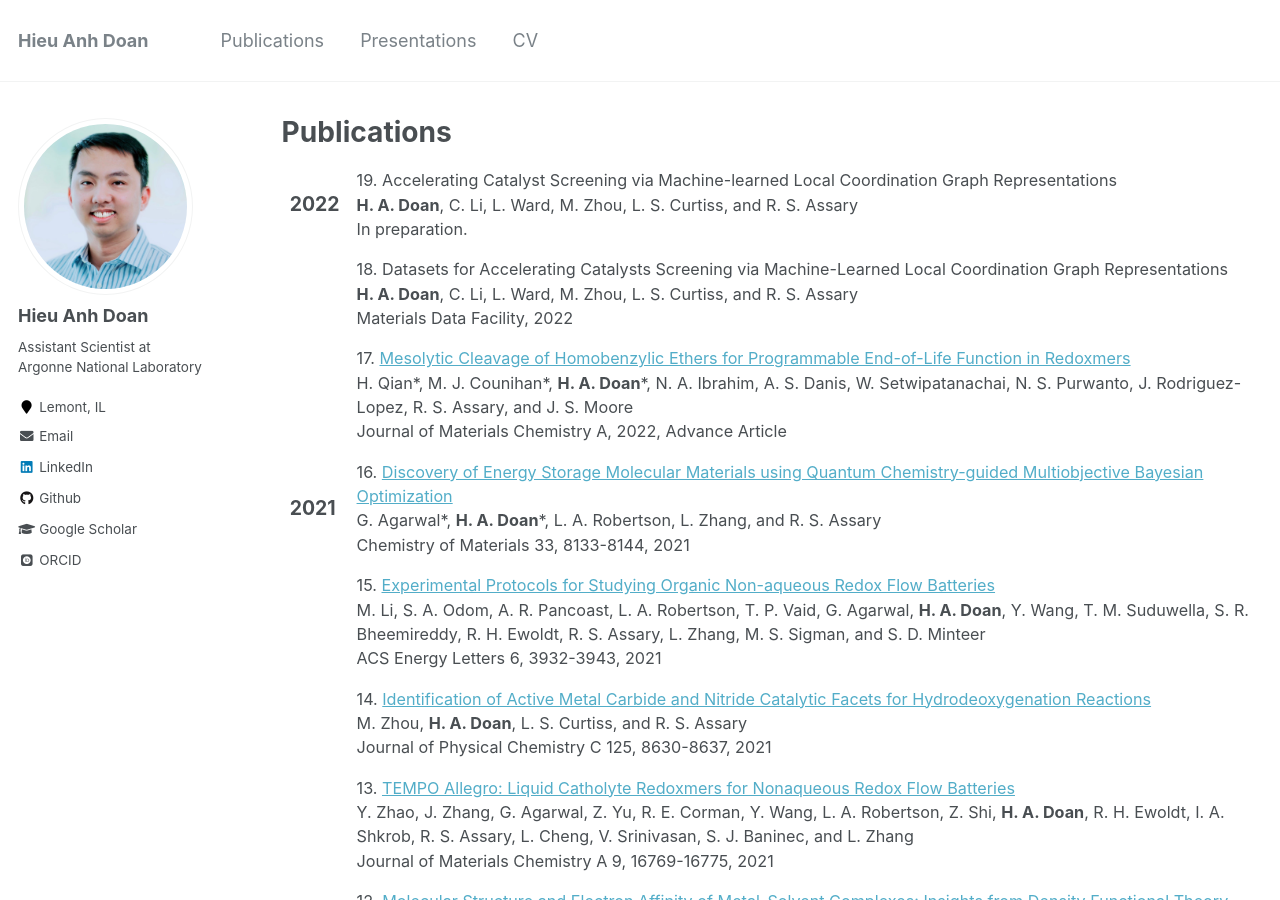
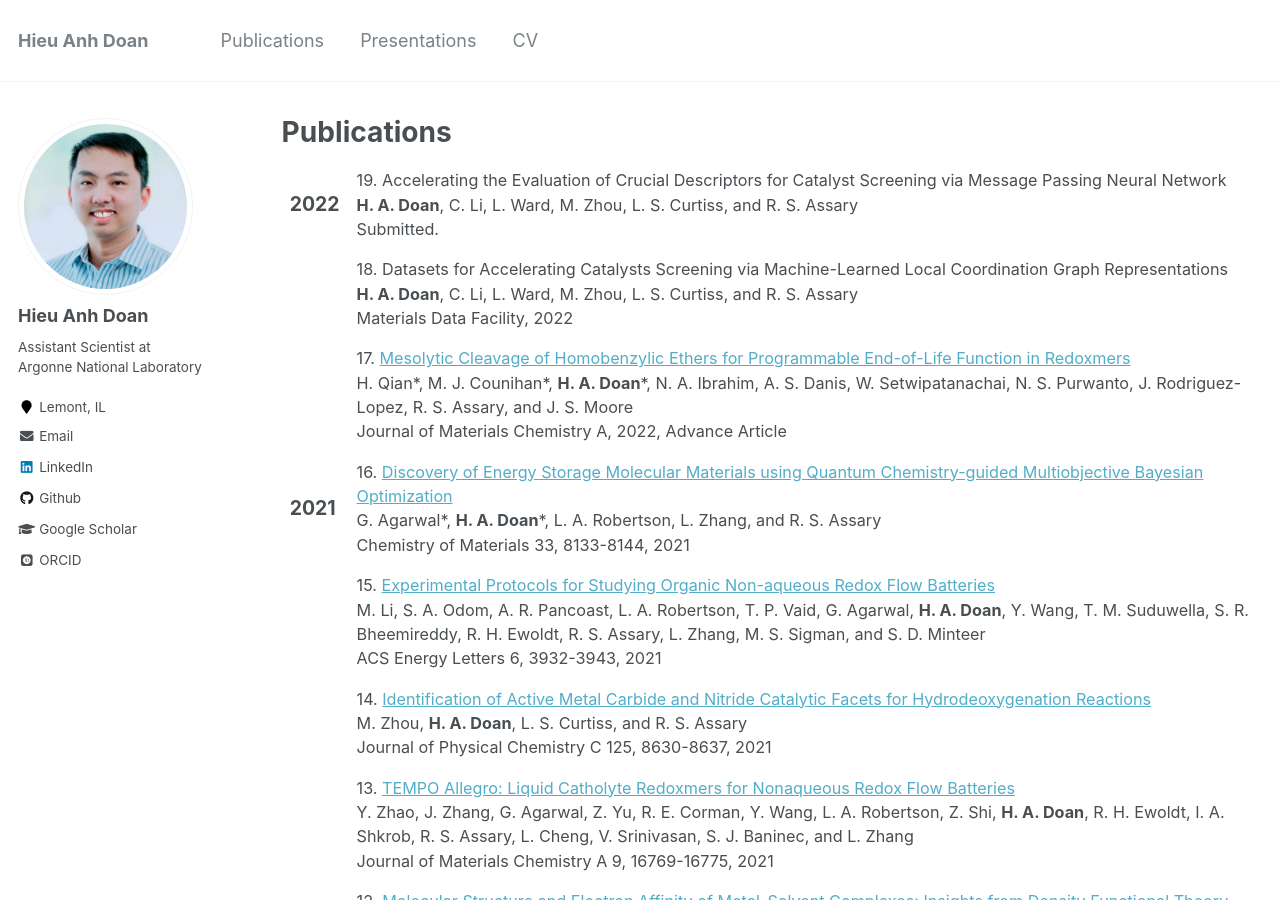
Before and after one commit to hieuadoan/hieuadoan.github.io, a Jekyll site: the page built from _pages/publications.html, in a window 1280 px wide and 900 px high. Built offline with Jekyll 4.4.1, drawn with Linux system fonts in a browser that asks for light colours; some web fonts are replaced.

Commit message:
update publication status

```diff
--- a/_pages/publications.html
+++ b/_pages/publications.html
@@ -23,12 +23,12 @@ author_profile: true
 		</td>
 		<td class="publication">
 			<span class="pubtitle">
-				  19. Accelerating Catalyst Screening via Machine-learned Local Coordination Graph Representations
+				  19. Accelerating the Evaluation of Crucial Descriptors for Catalyst Screening via Message Passing Neural Network
 			  </span><br />
 			  <span class="authors">
 				  <b>H. A. Doan</b>, C. Li, L. Ward, M. Zhou, L. S. Curtiss, and R. S. Assary
 			  </span><br />
-			  <span class="venuetype"></span><span class="venue">In preparation.</span>
+			  <span class="venuetype"></span><span class="venue">Submitted.</span>
 			  <br />
 			  <span class="links">
 			  </span>
```
